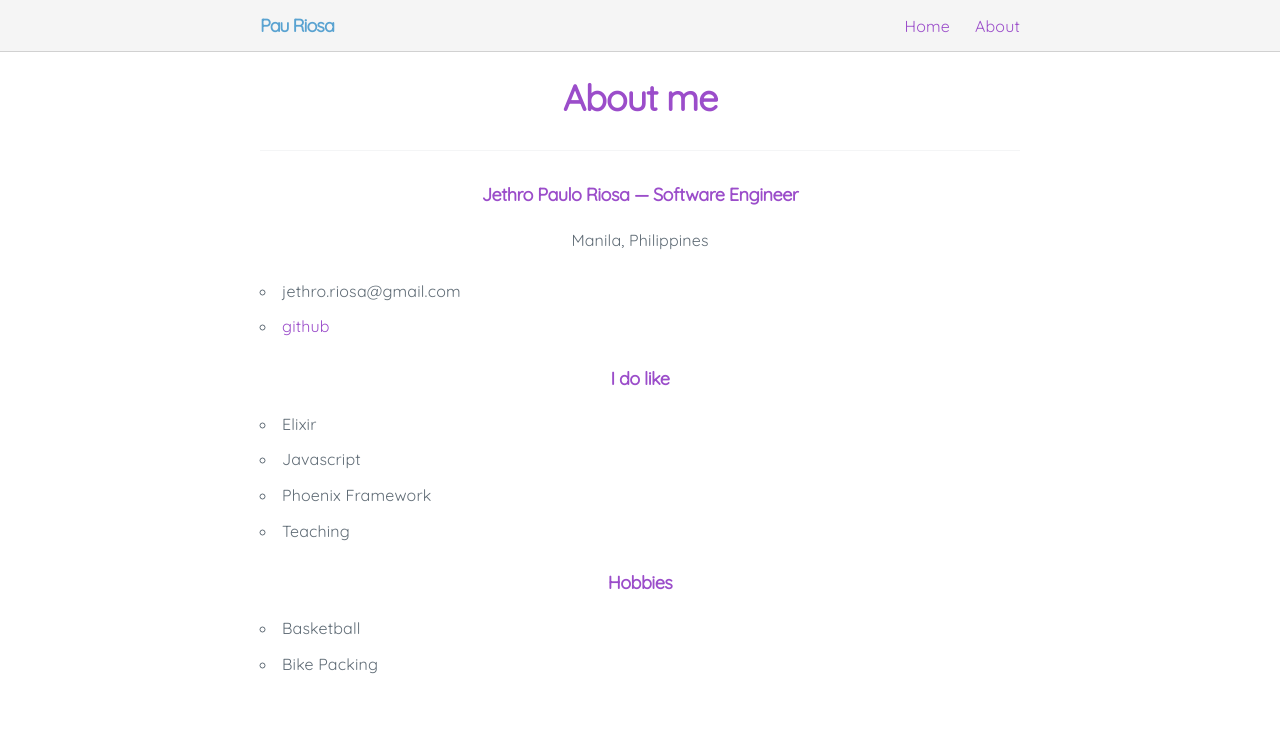
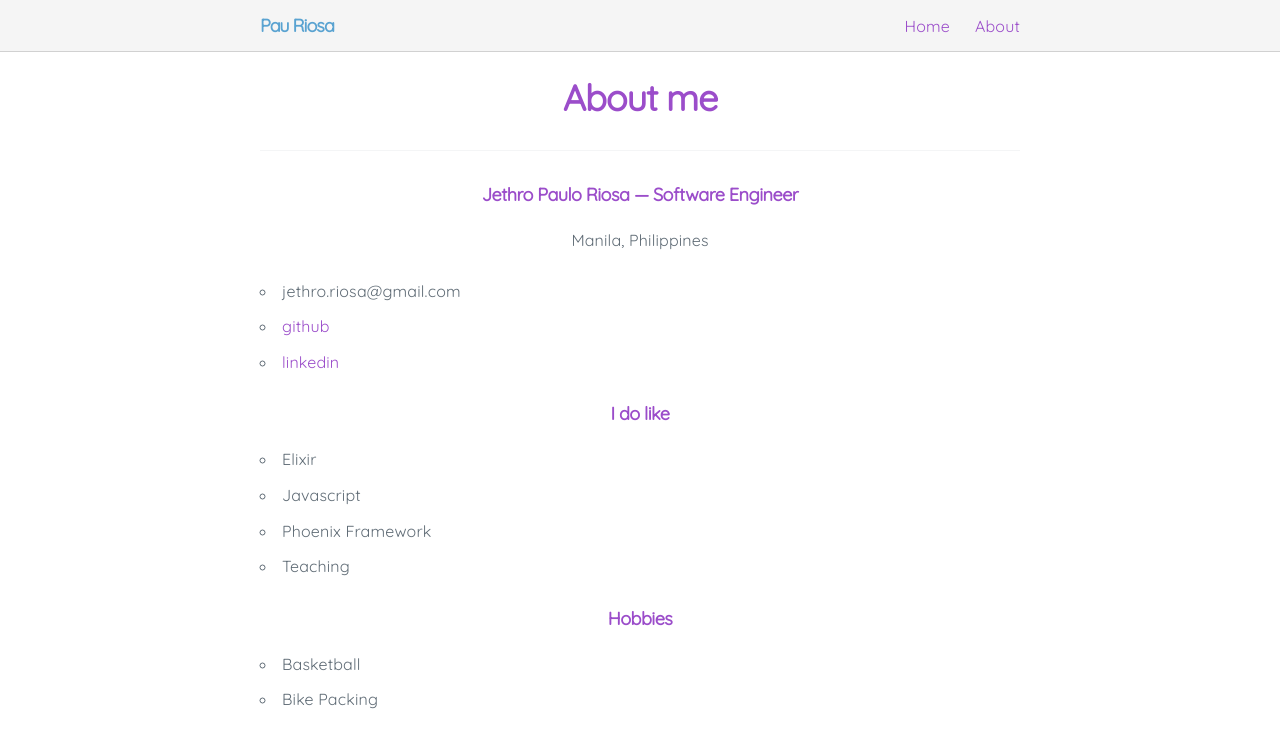
Before and after one commit to pau-riosa/pau-riosa.github.io, a Jekyll site: the page built from about.md, in a window 1280 px wide. Shown: the top 748 px of the page. Built offline with Jekyll 4.4.1, drawn with Linux system fonts in a browser that asks for light colours.

Commit message:
added linkedin link

```diff
--- a/about.md
+++ b/about.md
@@ -12,6 +12,7 @@ title: About
 
 - jethro.riosa@gmail.com
 - [github](https://github.com/pau-riosa)
+- [linkedin](https://www.linkedin.com/in/jethro-paulo-riosa/)
 
 ##### I do like
 
```
